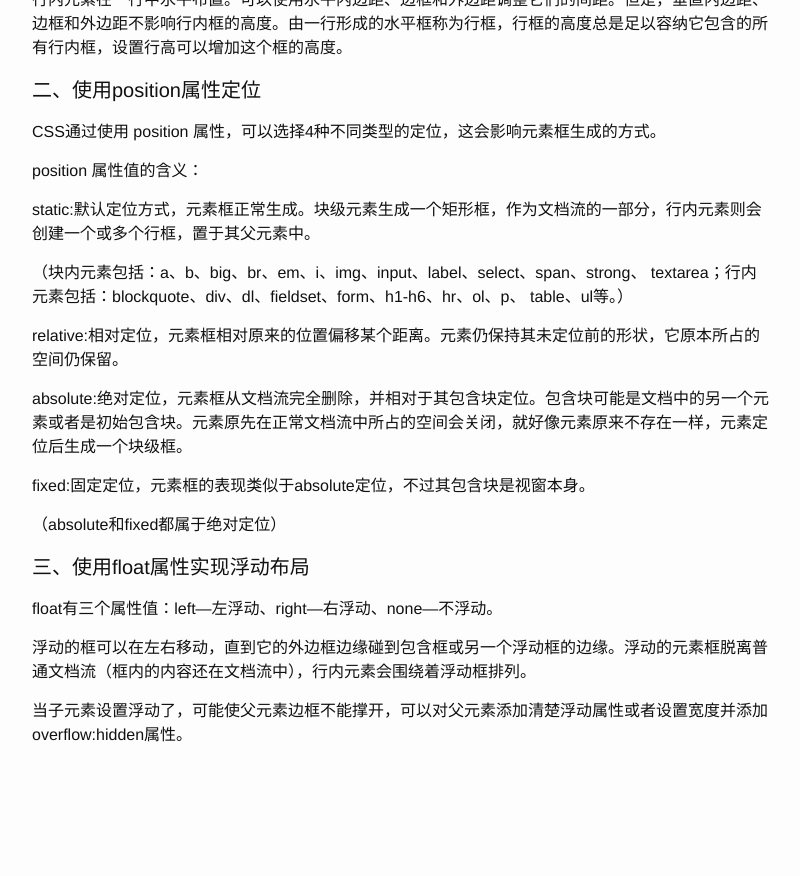
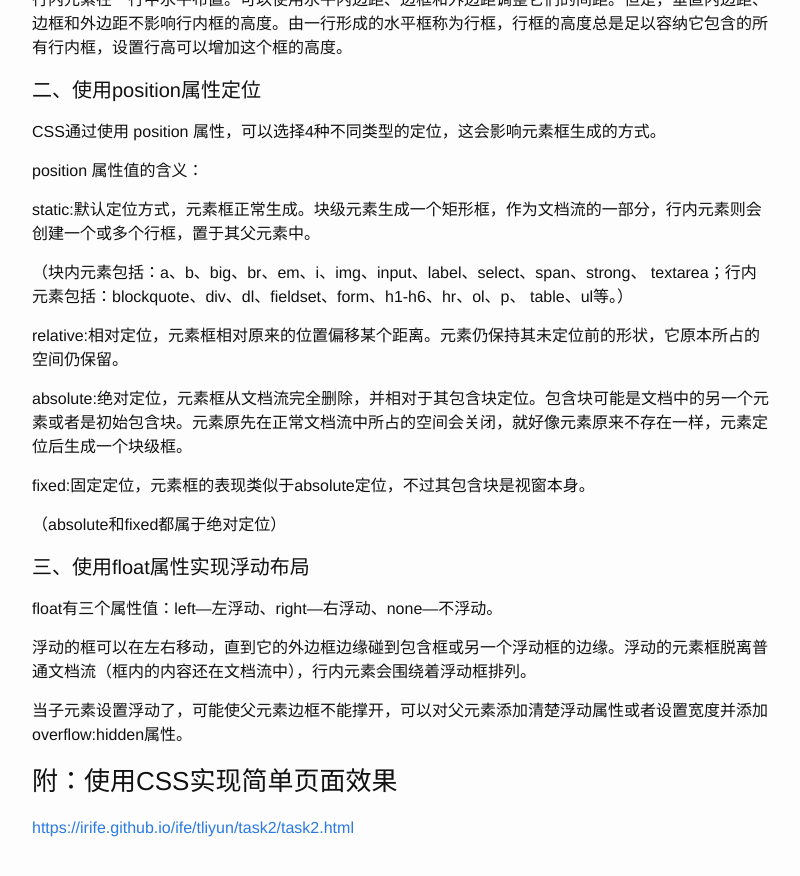
Before and after one commit to tliyun/tliyun.github.io, a Jekyll site: the page built from _posts/2016-05-28-CSS.md, in a window 1280 px wide and 900 px high, scrolled down 3065 px. Shown: the top 876 px of the window, without its empty margins (238-1038 px from the left). Built offline with Jekyll 4.4.1, drawn with Linux system fonts in a browser that asks for light colours; before the commit the page ends 3872 px from its top, so only the background shows below that.

Commit message:
modify CSS总结博客

```diff
--- a/_posts/2016-05-28-CSS.md
+++ b/_posts/2016-05-28-CSS.md
@@ -147,3 +147,6 @@ float有三个属性值：left—左浮动、right—右浮动、none—不浮
 浮动的框可以在左右移动，直到它的外边框边缘碰到包含框或另一个浮动框的边缘。浮动的元素框脱离普通文档流（框内的内容还在文档流中），行内元素会围绕着浮动框排列。
 
 当子元素设置浮动了，可能使父元素边框不能撑开，可以对父元素添加清楚浮动属性或者设置宽度并添加overflow:hidden属性。
+
+### 附：使用CSS实现简单页面效果
+[https://irife.github.io/ife/tliyun/task2/task2.html](https://irife.github.io/ife/tliyun/task2/task2.html)
```
